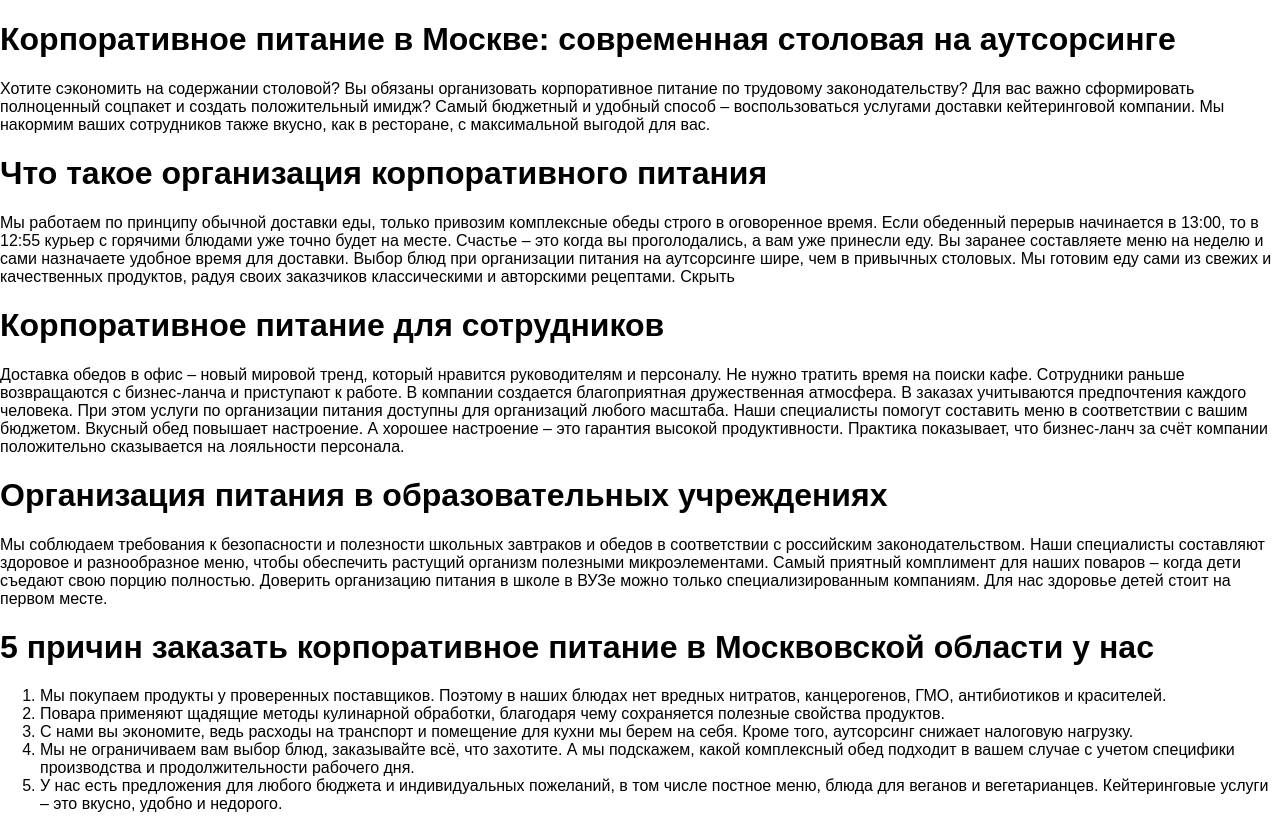
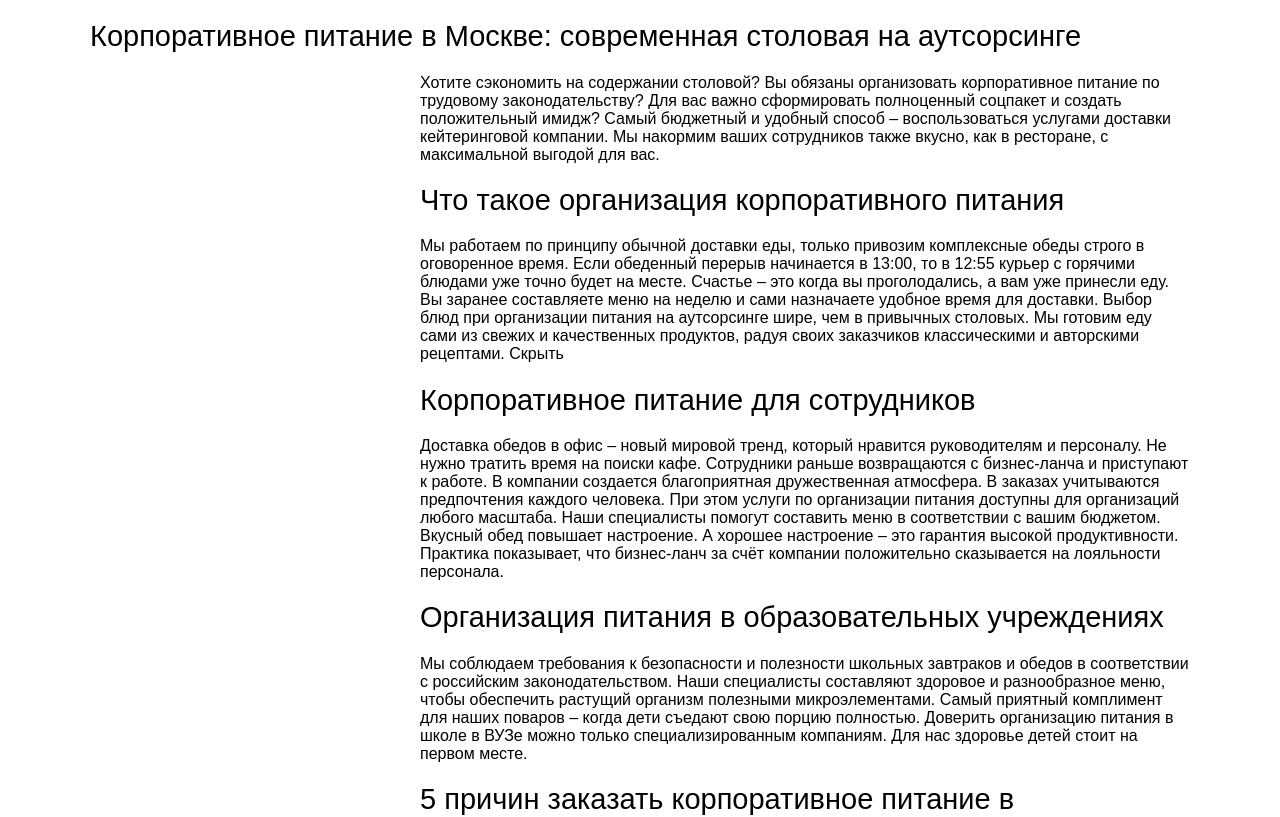
Before and after one commit to Lumpen16/tyteda2, a Next.js app: page /components/CorpOutsource in a window 1280 px wide. Shown: the top 817 px of the page. Built offline with nearby package versions, Linux system fonts and the light colour scheme.

Commit message:
CorpOutsource component style

```diff
--- a/pages/components/CorpOutsource.js
+++ b/pages/components/CorpOutsource.js
@@ -1,14 +1,15 @@
-
+import styles from './CorpOutsource.module.css'
 
 function CorpOutsource() {
     return (
         <div>
-            <div>
-                <h1>Корпоративное питание в Москве: современная столовая на аутсорсинге</h1>
+            <div className={ styles.corp_container}>
+                <h1 className={ styles.corp_header }>Корпоративное питание в Москве: современная столовая на аутсорсинге</h1>
+                <div className={ styles.corp_sub_container}>
                     <p>Хотите сэкономить на содержании столовой? Вы обязаны организовать корпоративное питание по трудовому законодательству? Для вас важно сформировать полноценный соцпакет и создать положительный имидж? Самый бюджетный и удобный способ – воспользоваться услугами доставки кейтеринговой компании. Мы накормим ваших сотрудников также вкусно, как в ресторане, с максимальной выгодой для вас. </p>
-                <h1>Что такое организация корпоративного питания</h1>
+                    <h1 className={ styles.corp_header }>Что такое организация корпоративного питания</h1>
                     <p>Мы работаем по принципу обычной доставки еды, только привозим комплексные обеды строго в оговоренное время. Если обеденный перерыв начинается в 13:00, то в 12:55 курьер с горячими блюдами уже точно будет на месте. Счастье – это когда вы проголодались, а вам уже принесли еду. Вы заранее составляете меню на неделю и сами назначаете удобное время для доставки. Выбор блюд при организации питания на аутсорсинге шире, чем в привычных столовых. Мы готовим еду сами из свежих и качественных продуктов, радуя своих заказчиков классическими и авторскими рецептами. Скрыть</p>
-                <h1>Корпоративное питание для сотрудников</h1>
+                    <h1 className={ styles.corp_header }>Корпоративное питание для сотрудников</h1>
                     <p>Доставка обедов в офис – новый мировой тренд, который нравится руководителям и персоналу.
 
                     Не нужно тратить время на поиски кафе.
@@ -17,9 +18,9 @@ function CorpOutsource() {
                     В заказах учитываются предпочтения каждого человека.
 
                     При этом услуги по организации питания доступны для организаций любого масштаба. Наши специалисты помогут составить меню в соответствии с вашим бюджетом. Вкусный обед повышает настроение. А хорошее настроение – это гарантия высокой продуктивности. Практика показывает, что бизнес-ланч за счёт компании положительно сказывается на лояльности персонала. </p>
-            <h1>Организация питания в образовательных учреждениях</h1>
+                    <h1 className={ styles.corp_header }>Организация питания в образовательных учреждениях</h1>
                     <p>Мы соблюдаем требования к безопасности и полезности школьных завтраков и обедов в соответствии с российским законодательством. Наши специалисты составляют здоровое и разнообразное меню, чтобы обеспечить растущий организм полезными микроэлементами. Самый приятный комплимент для наших поваров – когда дети съедают свою порцию полностью. Доверить организацию питания в школе в ВУЗе можно только специализированным компаниям. Для нас здоровье детей стоит на первом месте. </p>
-            <h1>5 причин заказать корпоративное питание в Москвовской области у нас</h1>
+                    <h1 className={ styles.corp_header }>5 причин заказать корпоративное питание в Москвовской области у нас</h1>
                     <ol>
                         <li>Мы покупаем продукты у проверенных поставщиков. Поэтому в наших блюдах нет вредных нитратов, канцерогенов, ГМО, антибиотиков и красителей.</li>
                         <li>Повара применяют щадящие методы кулинарной обработки, благодаря чему сохраняется полезные свойства продуктов. </li>
@@ -27,9 +28,9 @@ function CorpOutsource() {
                         <li>Мы не ограничиваем вам выбор блюд, заказывайте всё, что захотите. А мы подскажем, какой комплексный обед подходит в вашем случае с учетом специфики производства и продолжительности рабочего дня. </li>
                         <li>У нас есть предложения для любого бюджета и индивидуальных пожеланий, в том числе постное меню, блюда для веганов и вегетарианцев. Кейтеринговые услуги – это вкусно, удобно и недорого. </li>
                     </ol>
-            <h1>Зона доставки</h1>
+                    <h1 className={ styles.corp_header }>Зона доставки</h1>
                     <p>Пунктуальность – наш конёк. Поэтому мы ограничили область доставки для организации питания в образовательной организации, на производстве и в офисах. Зона 1. Реутов, Новогиреево. Зона 2. Балашиха, Железнодорожный, Заря, Измайлово, Гольяново, Вешняки, Косино-Ухтомский, Некрасовка. Наша курьерская служба работает как часы, составляя продуманные маршруты. Курьеры всегда приезжают вовремя, независимо от дорожной обстановки.</p>
-
+                </div>
             </div>
         </div>
     )
--- /dev/null
+++ b/pages/components/CorpOutsource.module.css
@@ -0,0 +1,19 @@
+
+
+.corp_container {
+    max-width: 1100px;
+    margin: 0 auto;
+}
+
+.corp_sub_container {
+    width: 70%;
+    margin-left: auto;
+}
+
+.corp_header {
+    font-family: Nickelodeon, sans-serif;
+    font-size: 29px;
+    font-weight: 400;
+    line-height: 1.2;
+    word-break: break-word;
+}
```
Lines whose indentation alone changed are shown as unchanged.
